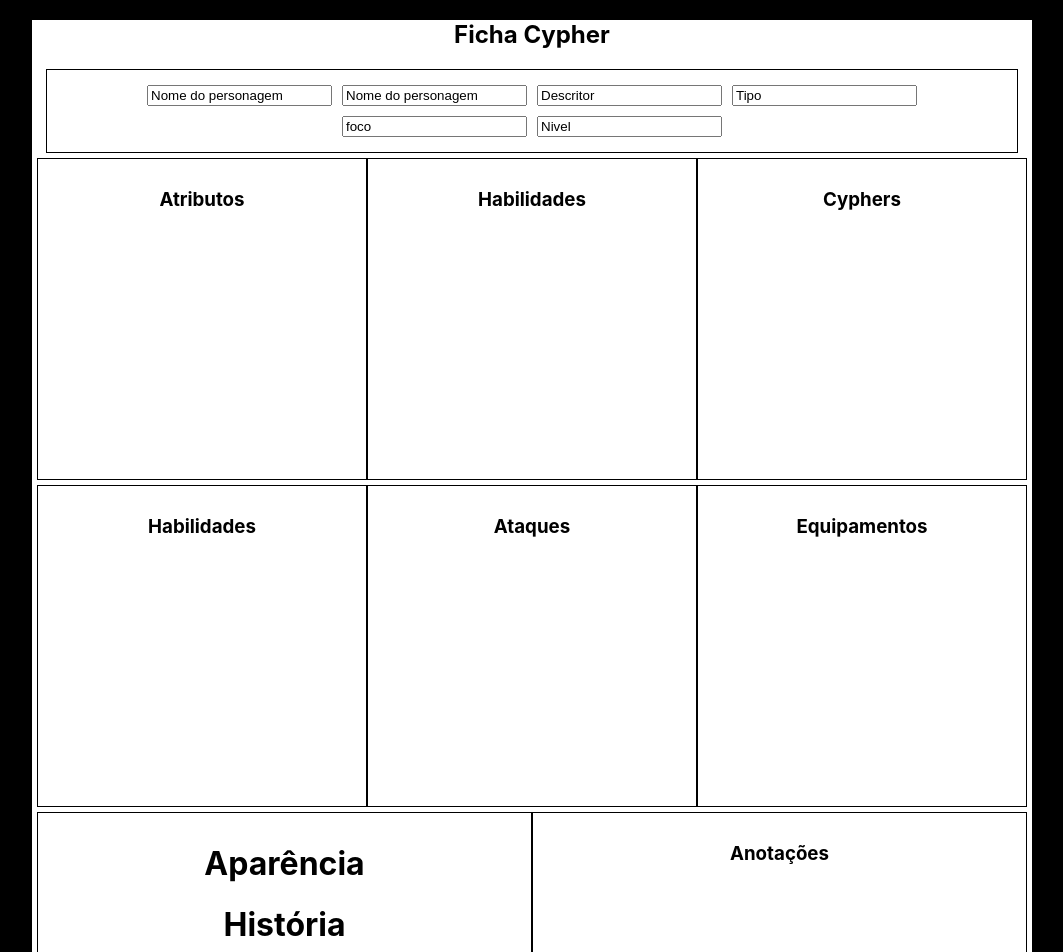
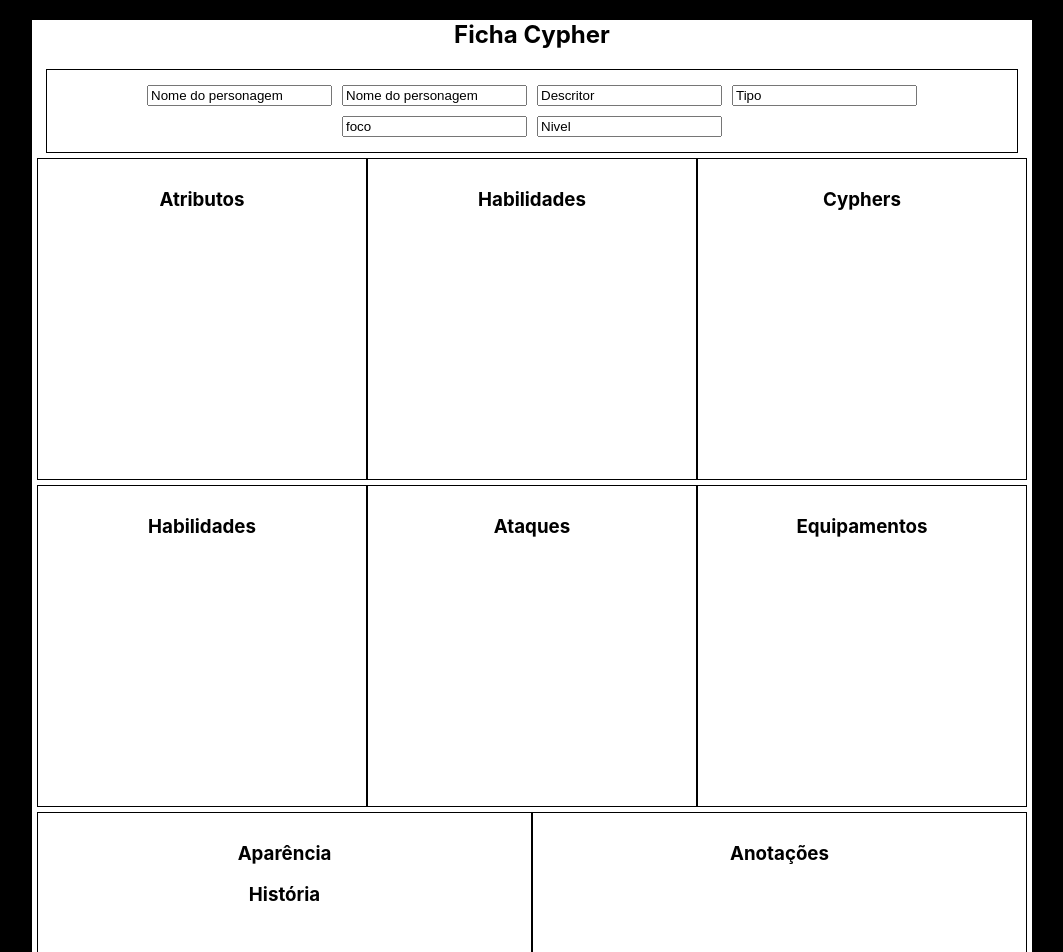
Before and after one commit to AlexandreRodriguesStrapasson/cypher_sheet, a React (Create React App) app in the folder app/: page /Sheet in a window 1280 px wide. Shown: the top 952 px of the page, without its empty margins (108-1171 px from the left). Built offline with nearby package versions, Linux system fonts and the light colour scheme.

Commit message:
feat: now the skills is visible in the sheet.js

```diff
--- a/app/src/context/useContext.js
+++ b/app/src/context/useContext.js
@@ -10,6 +10,7 @@ export const SheetProvider = ({children}) => {
      const [descriptor, setDescriptor] = useState("");
      const [level, setLevel] = useState("");
      const [type, setType] = useState("");
+     const [selectedSkills, setSelectedSkills] = useState([]);
 
 
     return (
@@ -21,7 +22,8 @@ export const SheetProvider = ({children}) => {
                     backGround, setBackGround,
                     descriptor, setDescriptor,
                     level, setLevel,
-                    type, setType
+                    type, setType,
+                    selectedSkills, setSelectedSkills
                 }
             }>
             {children}
--- a/app/src/pages/secondStep.js
+++ b/app/src/pages/secondStep.js
@@ -1,13 +1,12 @@
 import React, { useState, useContext } from 'react';
 import { useNavigate } from 'react-router-dom';
-import { SheetContext } from '../context/useContext'; // Ajuste o caminho conforme necessário
+import { SheetContext } from '../context/useContext';
 import Style from '../style/secondStep.module.css';
 
 function SecondStep() {
     const navigate = useNavigate();
-    const { setType } = useContext(SheetContext);
+    const { setType, setSelectedSkills, selectedSkills } = useContext(SheetContext);
     const [selectedType, setSelectedType] = useState('');
-    const [selectedSkills, setSelectedSkills] = useState([]);
 
     const habilidades = {
         guerreiro: ['Ataque Poderoso', 'Defesa Robusta'],
--- a/app/src/pages/sheet.js
+++ b/app/src/pages/sheet.js
@@ -3,7 +3,10 @@ import Style from "../style/sheet.module.css";
 import { SheetContext } from '../context/useContext';
 
 function Sheet() {
-    const {characterName, playerName, description, backGround, descriptor, level, type} = useContext(SheetContext);
+    const {
+        characterName, playerName, description, backGround,
+        descriptor, level, type, selectedSkills
+    } = useContext(SheetContext);
 
     return (
         <div className={Style.mainBody}>
@@ -33,6 +36,11 @@ function Sheet() {
             <div className={Style.combatSections}>
                 <div className={Style.skills}>
                     <h3>Habilidades</h3>
+                    <ul>
+                        {selectedSkills.map(skill => (
+                            <li key={skill}>{skill}</li>
+                        ))}
+                    </ul>
                 </div>
 
                 <div className={Style.attack}>
@@ -45,9 +53,9 @@ function Sheet() {
 
             <div className={Style.additionalInfoSections}>
                 <div className={Style.backGround}>
-                    <h1>Aparência</h1>
+                    <h3>Aparência</h3>
                     <p>{description}</p>
-                    <h1>História</h1>
+                    <h3>História</h3>
                     <p>{backGround}</p>
                 </div>
                 <div className={Style.notes}>
```
